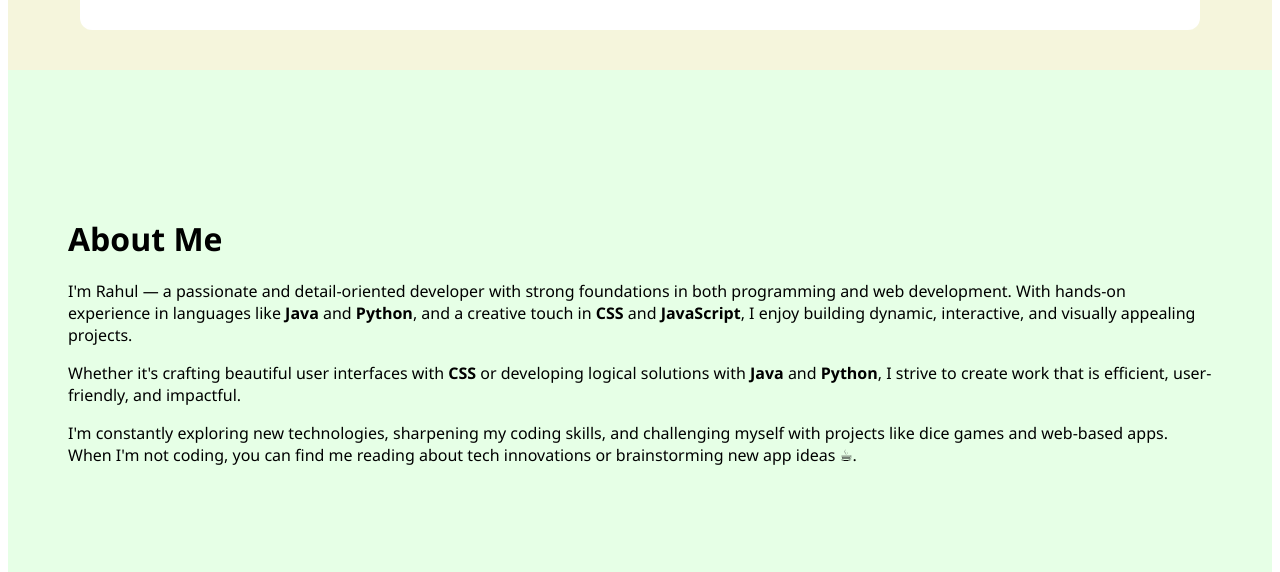
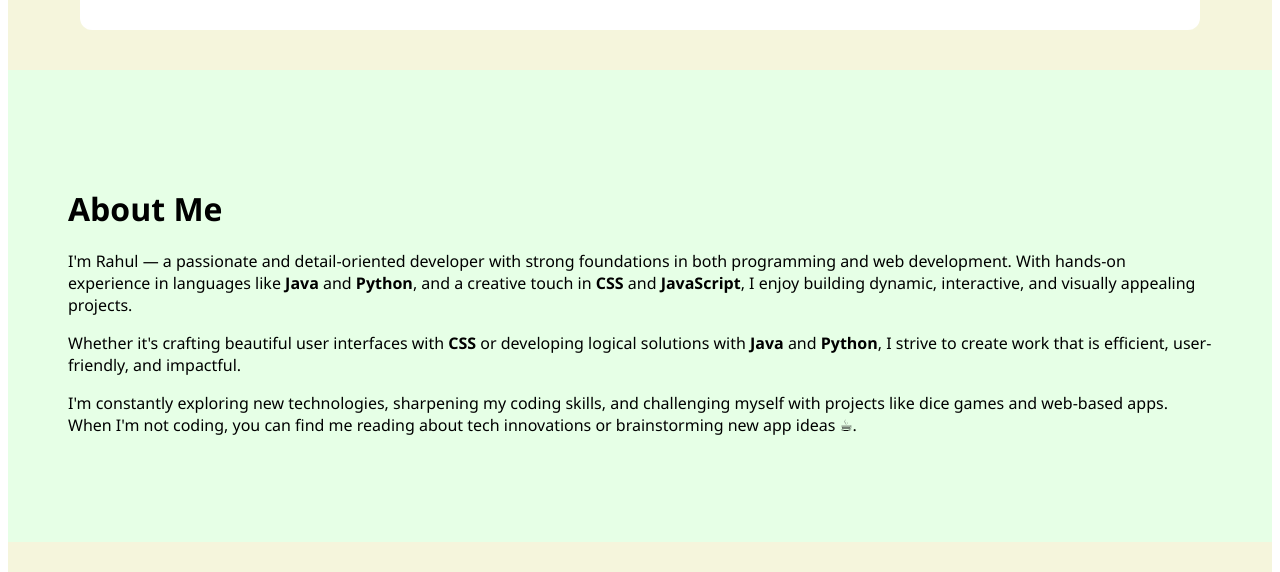
Before and after one commit to jayanthvvo/myportfolio, a React (Create React App) app: page / in a window 1280 px wide. Shown: the part 380-952 px from the top of the page. Built offline with nearby package versions, Linux system fonts and the light colour scheme.

Commit message:
Update App.jsx

```diff
--- a/src/App.jsx
+++ b/src/App.jsx
@@ -88,7 +88,7 @@ function App() {
       justifyContent: 'center'
     },
     section: {
-      padding: '120px 60px',
+      padding: '90px 60px',
       backgroundColor: '#e6ffe6',
       marginTop: '40px'
     },
```
